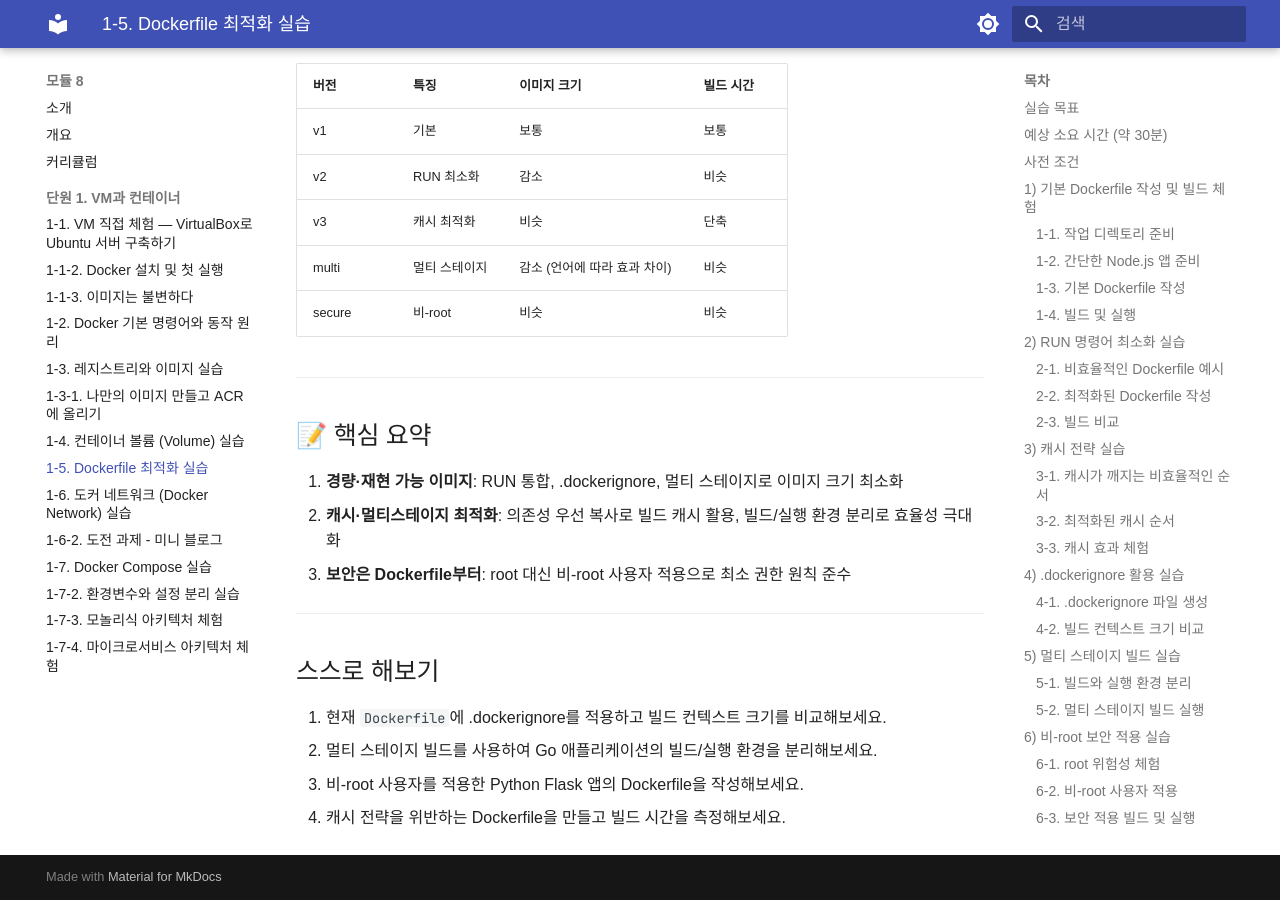
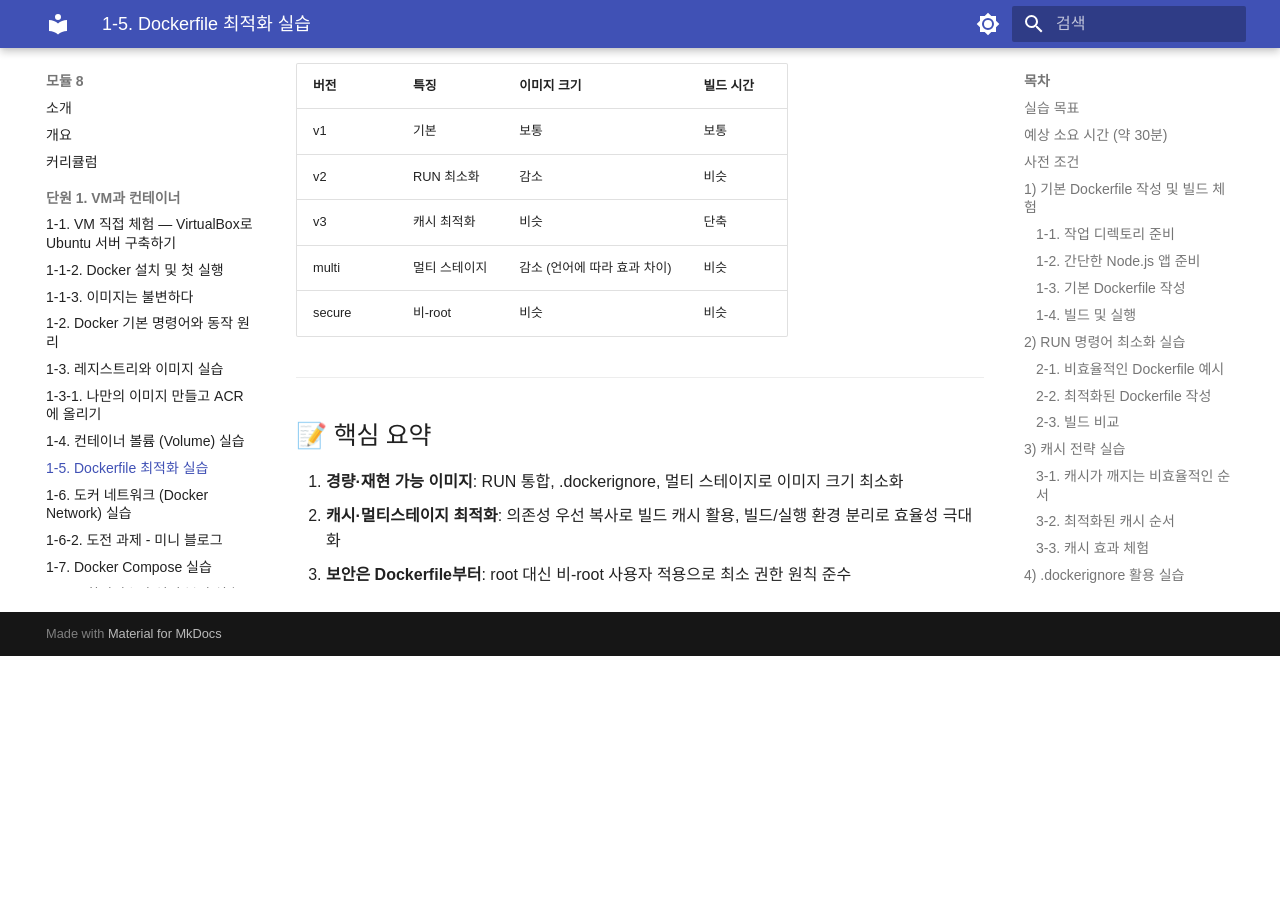
Before and after one commit to skilleat-labs/docker-k8s-labs, an MkDocs documentation site: the page built from docs/modules/module8/1-5.md, in a window 1280 px wide and 900 px high, scrolled down 11679 px. Built offline with MkDocs 1.6.1 and Material for MkDocs 9.7.7, drawn with Linux system fonts in a browser that asks for light colours; some web fonts are replaced; after the commit the page ends 12335 px from its top, so only the background shows below that.

Commit message:
docs: 모듈8 1-5 스스로 해보기 섹션 제거
Co-Authored-By: Claude Sonnet 4.6 <noreply@anthropic.com>

```diff
--- a/docs/modules/module8/1-5.md
+++ b/docs/modules/module8/1-5.md
@@ -586,12 +586,3 @@ docker rmi myapp:v1 myapp:v2 myapp:v3 myapp:v4 myapp:v5 myapp:v6 myapp:multi mya
 1. **경량·재현 가능 이미지**: RUN 통합, .dockerignore, 멀티 스테이지로 이미지 크기 최소화
 2. **캐시·멀티스테이지 최적화**: 의존성 우선 복사로 빌드 캐시 활용, 빌드/실행 환경 분리로 효율성 극대화
 3. **보안은 Dockerfile부터**: root 대신 비-root 사용자 적용으로 최소 권한 원칙 준수
-
----
-
-## 스스로 해보기
-
-1. 현재 `Dockerfile`에 .dockerignore를 적용하고 빌드 컨텍스트 크기를 비교해보세요.
-2. 멀티 스테이지 빌드를 사용하여 Go 애플리케이션의 빌드/실행 환경을 분리해보세요.
-3. 비-root 사용자를 적용한 Python Flask 앱의 Dockerfile을 작성해보세요.
-4. 캐시 전략을 위반하는 Dockerfile을 만들고 빌드 시간을 측정해보세요.
```
